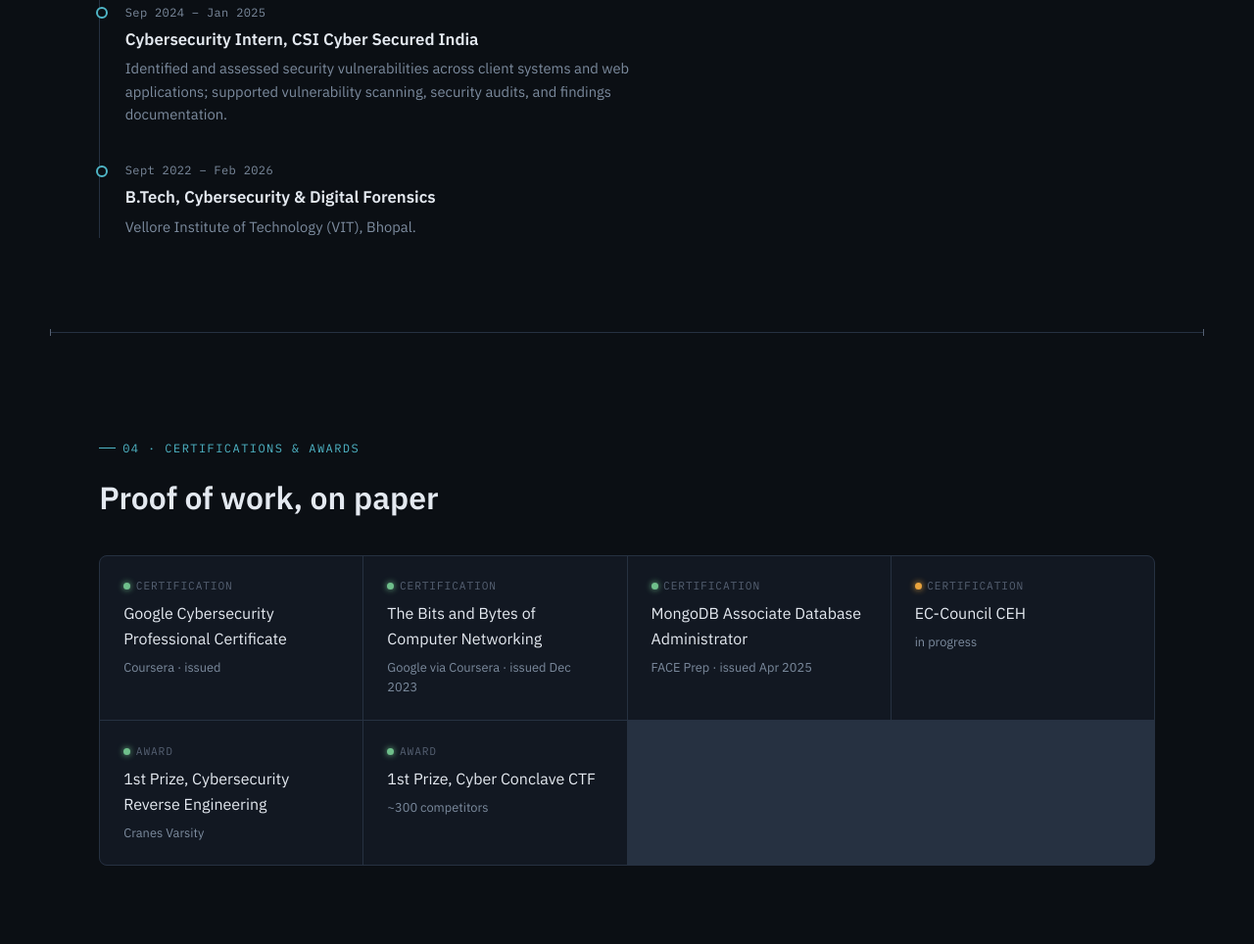
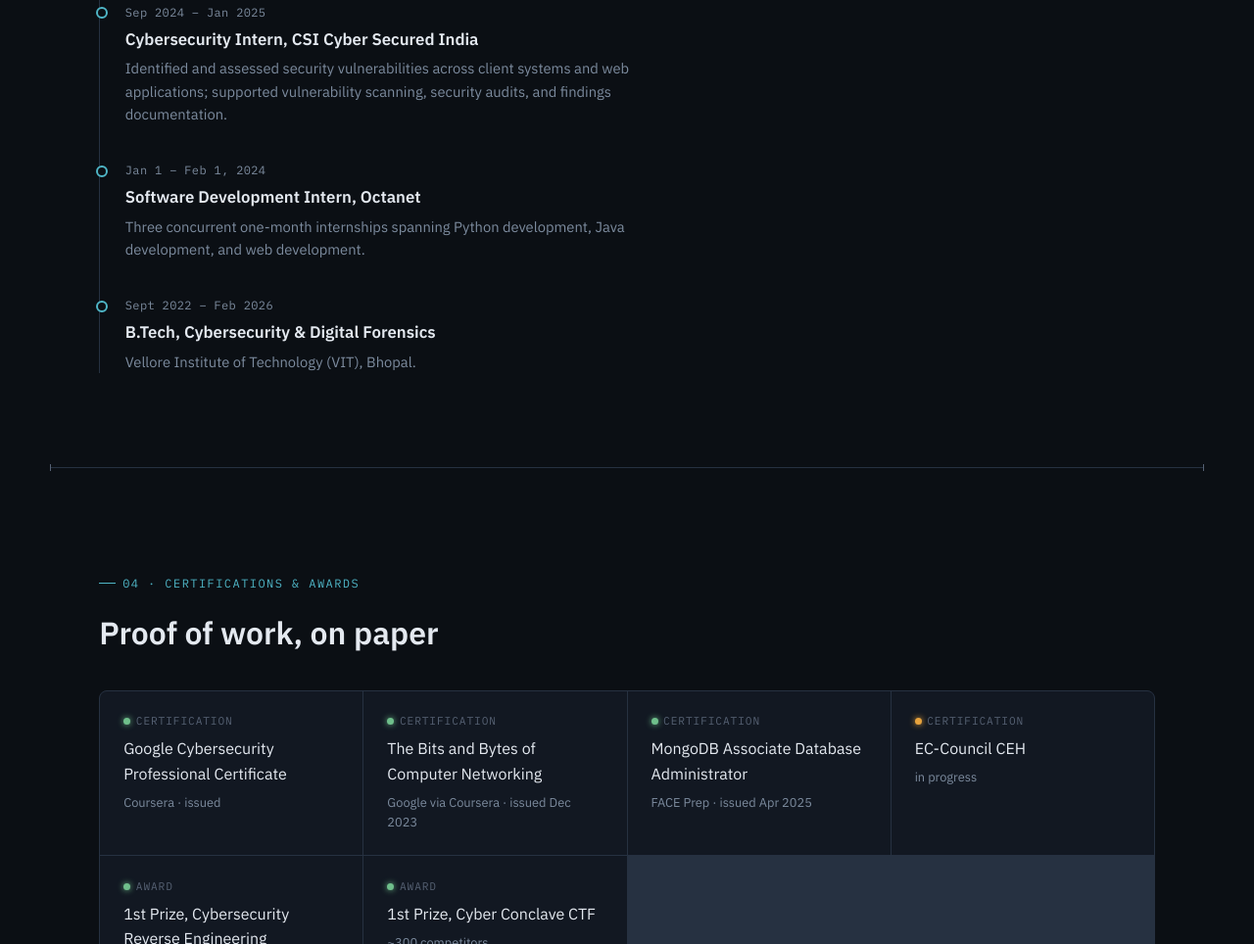
Before and after one commit to HumerousFi/pranavc-me, a plain HTML site: page index.html in a window 1280 px wide. Shown: the part 4503-5467 px from the top of the page at 98% size. Drawn offline with Linux system fonts and the light colour scheme.

Commit message:
Add Octanet internships to experience timeline
Three concurrent one-month internships (Python, Java, web development),
Jan 1 - Feb 1 2024, positioned between CSI Cyber Secured India and the
B.Tech entry to keep the timeline in reverse-chronological order.

```diff
--- a/index.html
+++ b/index.html
@@ -1009,6 +1009,11 @@
       <p>Identified and assessed security vulnerabilities across client systems and web applications; supported vulnerability scanning, security audits, and findings documentation.</p>
     </li>
     <li class="reveal">
+      <div class="when">Jan 1 &ndash; Feb 1, 2024</div>
+      <h3>Software Development Intern, Octanet</h3>
+      <p>Three concurrent one-month internships spanning Python development, Java development, and web development.</p>
+    </li>
+    <li class="reveal">
       <div class="when">Sept 2022 &ndash; Feb 2026</div>
       <h3>B.Tech, Cybersecurity &amp; Digital Forensics</h3>
       <p>Vellore Institute of Technology (VIT), Bhopal.</p>
```
